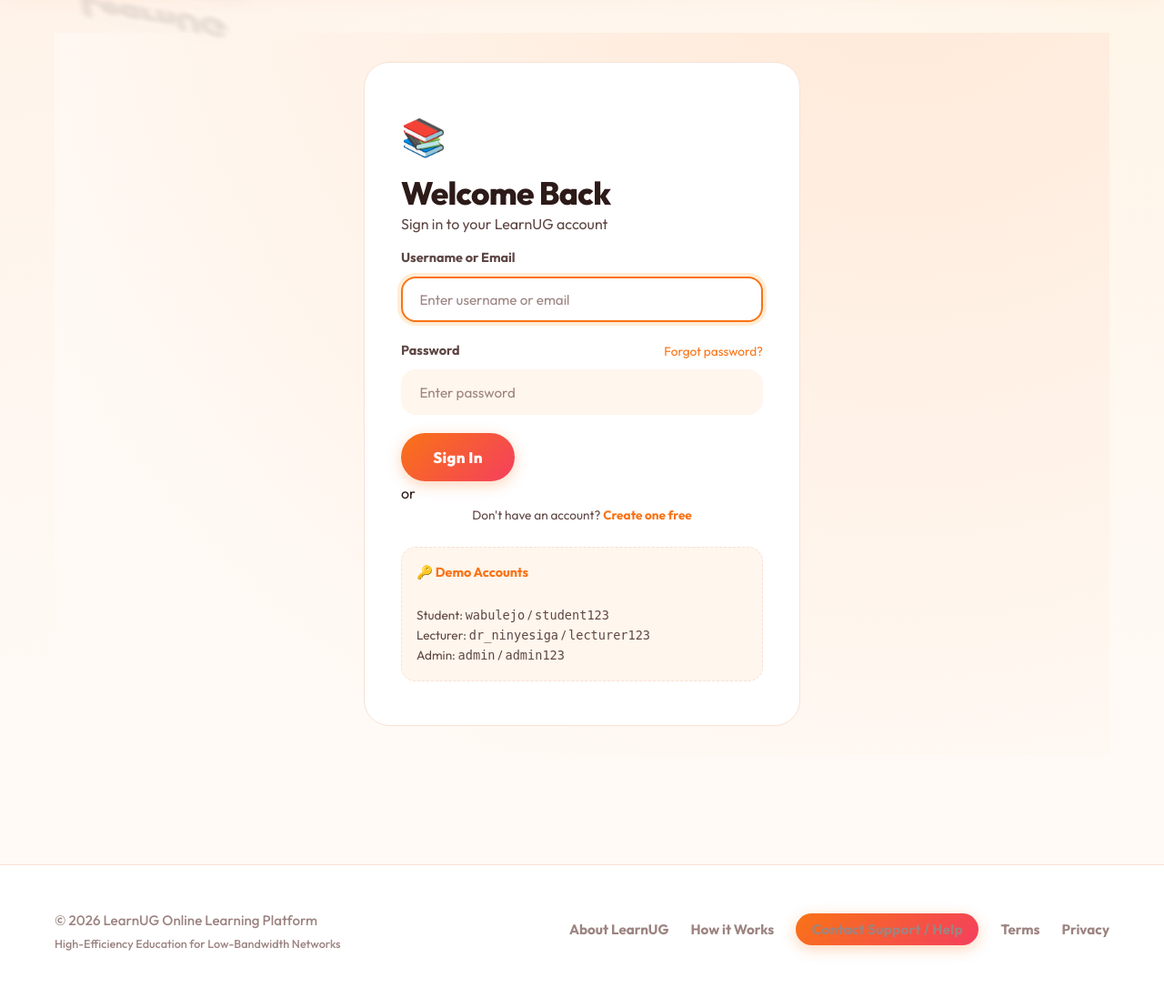
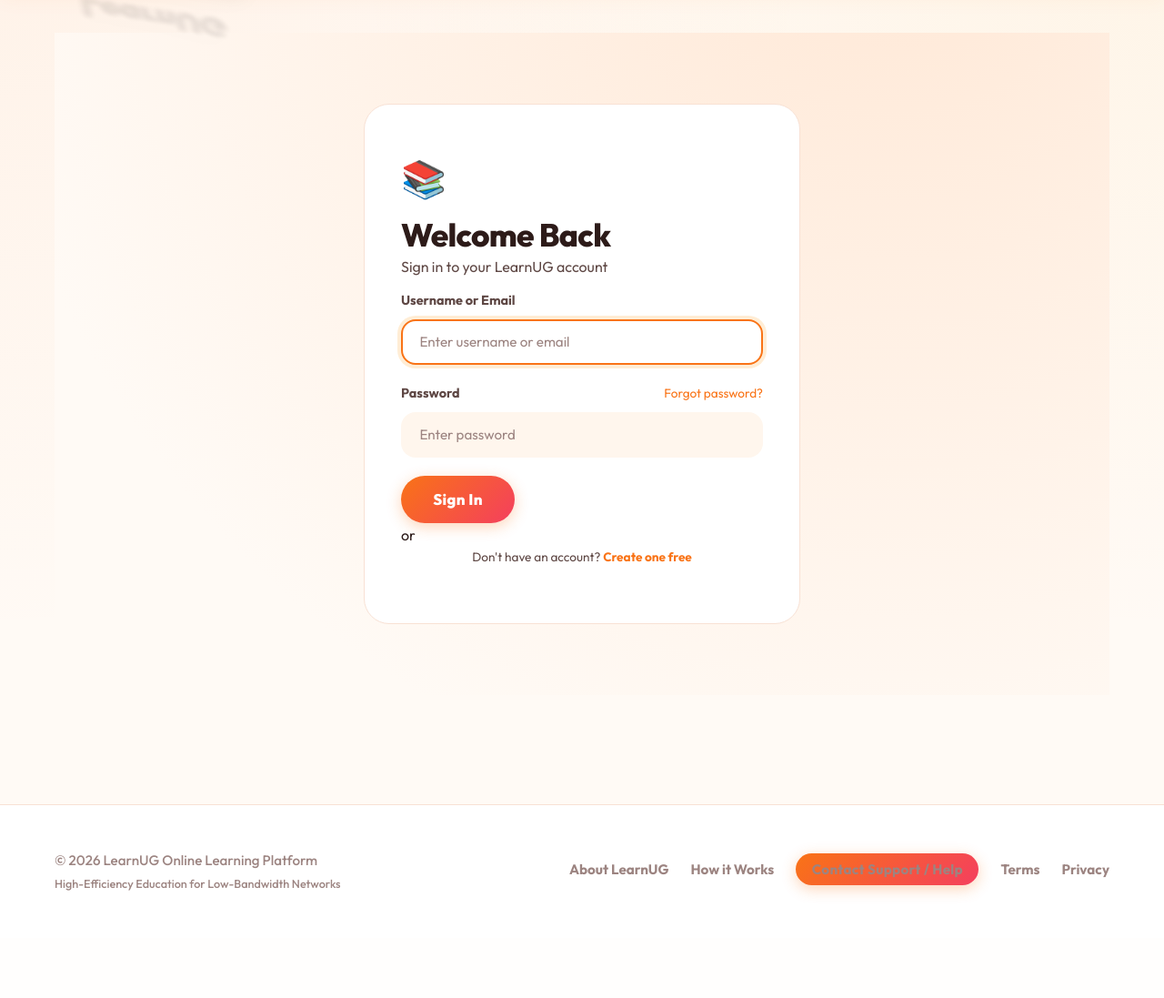
Before and after one commit to gilbertinkamanyire/elearnig_website, a Flask app: page /login in a window 1280 px wide. Shown: the part 77-1174 px from the top of the page at 91% size. After the commit the page ends 1060 px from the top, so only its background shows below. Run offline with Flask 3, Linux system fonts and the light colour scheme.

Commit message:
Remove demo accounts information from login page

```diff
--- a/templates/auth/login.html
+++ b/templates/auth/login.html
@@ -38,12 +38,6 @@
             <a href="{{ url_for('register') }}"><strong>Create one free</strong></a>
         </p>
 
-        <div style="margin-top: 1.5rem; padding: 1rem; background: var(--bg-input); border-radius: var(--radius); font-size: 0.85rem; color: var(--text-secondary); border: 1px dashed var(--border);">
-            <strong style="color: var(--accent); font-size: 0.9rem;">🔑 Demo Accounts</strong><br><br>
-            Student: <code>wabulejo</code> / <code>student123</code><br>
-            Lecturer: <code>dr_ninyesiga</code> / <code>lecturer123</code><br>
-            Admin: <code>admin</code> / <code>admin123</code>
-        </div>
     </div>
 </div>
 {% endblock %}
```
